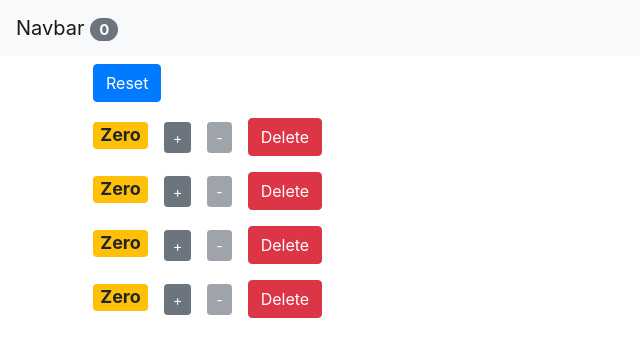
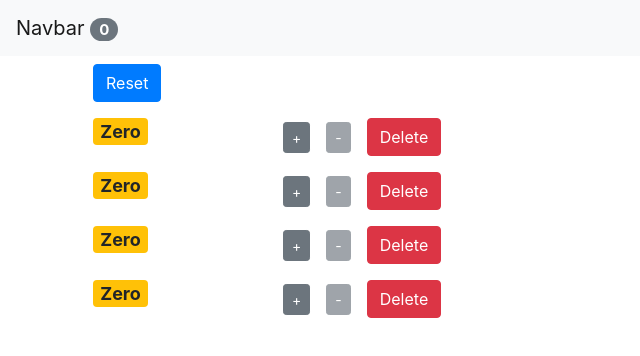
Before and after one commit to mojtabavi/Programing-Training, a React (Create React App) app in the folder React/counter-app/: page / in a window 1280 px wide. Shown: the top 356 px of the page, without its empty margins (0-640 px from the left). Built offline with nearby package versions, Linux system fonts and the light colour scheme.

Commit message:
React-fix col and row

```diff
--- a/React/counter-app/src/components/counter.jsx
+++ b/React/counter-app/src/components/counter.jsx
@@ -4,9 +4,12 @@ class Counter extends Component {
 
   render() {
     return (
-      <div>
+      <div className="row">
+        <div className="col">
         {this.props.children}
         <span style={{fontSize: 18}} className={this.getBadgeClasses()}>{this.formatCount()}</span>
+        </div>
+        <div className="col-sm-10">
         <button
           onClick={() => this.props.onIncrement(this.props.counter)}
           className="btn btn-secondary btn-sm m-2">
@@ -18,6 +21,7 @@ class Counter extends Component {
           -
         </button>
         <button onClick={() => this.props.onDelete(this.props.counter.id)} className="btn btn-danger m-2">Delete</button>
+        </div>
       </div>
     );
   }
```
